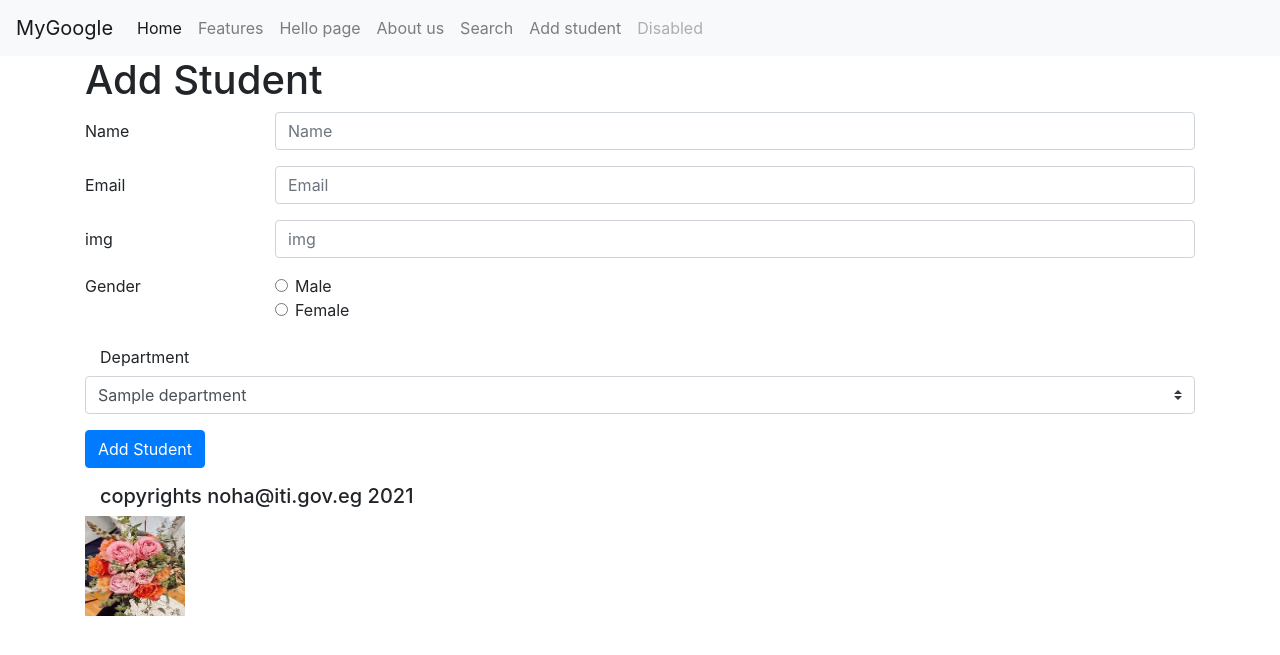
After one commit to NohaAShehab/st_g11_day04, a Django app: page /students/add in a window 1280 px wide. The commit adds this page. Shown: the top 655 px of the page. Run offline with Django 3.2, Linux system fonts and the light colour scheme; tables that the repository leaves empty hold one stand-in row (values such as "Sample post"); some libraries are stand-ins or nearby versions.

Commit message:
day03 files

```diff
--- /dev/null
+++ b/iti/students/templates/students/addstudent.html
@@ -0,0 +1,69 @@
+{% extends 'students/layouts/base.html' %}
+
+{% load static %}
+
+{% block body %}
+
+    <div class="container">
+        <h1> Add Student </h1>
+        <form action="" method="POST">
+            {% csrf_token %}
+          <div class="form-group row">
+            <label for="inputEmail3" class="col-sm-2 col-form-label">Name</label>
+            <div class="col-sm-10">
+              <input type="text" class="form-control" name="name" id="" placeholder="Name ">
+            </div>
+          </div>
+         <div class="form-group row">
+            <label for="inputEmail3" class="col-sm-2 col-form-label">Email</label>
+            <div class="col-sm-10">
+              <input type="email" class="form-control" name="email" id="" placeholder="Email">
+            </div>
+          </div>
+
+        <div class="form-group row">
+            <label for="inputEmail3" class="col-sm-2 col-form-label">img</label>
+            <div class="col-sm-10">
+              <input type="text" class="form-control" name="img" placeholder="img">
+            </div>
+          </div>
+          <fieldset class="form-group">
+            <div class="row">
+              <legend class="col-form-label col-sm-2 pt-0">Gender</legend>
+              <div class="col-sm-10">
+                <div class="form-check">
+                  <input class="form-check-input" type="radio" name="gender" id="gridRadios1" value="m" >
+                  <label class="form-check-label" for="gridRadios1">
+                    Male
+                  </label>
+                </div>
+                <div class="form-check">
+                  <input class="form-check-input" type="radio" name="gender" id="gridRadios2" value="f">
+                  <label class="form-check-label" for="gridRadios2">
+                    Female
+                  </label>
+                </div>
+              </div>
+            </div>
+          </fieldset>
+        <div class="form-group">
+        <label for="inputEmail3" class="col-sm-2 col-form-label">Department</label>
+            <select class="custom-select" name ="dept" required>
+            {% for dept in depts %}
+              <option value="{{dept.id}}">{{dept.dept_name}}</option>
+            {% endfor %}
+            </select>
+            <div class="invalid-feedback">Example invalid custom select feedback</div>
+        </div>
+
+          <div class="form-group row">
+            <div class="col-sm-10">
+              <button type="submit" class="btn btn-primary">Add Student</button>
+            </div>
+          </div>
+        </form>
+
+    </div>
+
+
+{% endblock %}
--- a/iti/students/templates/students/layouts/base.html
+++ b/iti/students/templates/students/layouts/base.html
@@ -30,6 +30,15 @@
             <li class="nav-item">
             <a class="nav-link" href="/students/aboutus">About us </a>
           </li>
+            </li>
+            <li class="nav-item">
+            <a class="nav-link" href="{% url 'searchstudent' %}">Search </a>
+          </li>
+             </li>
+            <li class="nav-item">
+            <a class="nav-link" href="{% url 'addstudent' %}">Add student </a>
+          </li>
+
           <li class="nav-item">
             <a class="nav-link disabled" href="#" tabindex="-1" aria-disabled="true">Disabled</a>
           </li>
--- a/iti/students/templates/students/students.html
+++ b/iti/students/templates/students/students.html
@@ -21,14 +21,12 @@
 <!--    {{students}}-->
     <div class="container" >
     {% for std in students %}
-
-<!--        <li> {{std}} </li>-->
         <div class="card" style="width: 18rem; margin: 10px; display:inline-block">
           <img width="250" height="250" src="{% static 'students/images/'|add:std.img %}" class="card-img-top" alt="...">
           <div class="card-body">
             <h5 class="card-title">{{std.name}}</h5>
             <p class="card-text">{{std.img}}</p>
-            <a href="{% url 'studentprofile' std.name %}" class="btn btn-primary">
+            <a href="{% url 'studentprofile' std.id %}" class="btn btn-primary">
                 Go to {{std.name}} profile</a>
           </div>
         </div>
--- a/iti/students/urls.py
+++ b/iti/students/urls.py
@@ -1,18 +1,21 @@
 from django.urls import path
 from students.views import home, hello, helloPage, google, \
-    listStudentFun, aboutus, teststyle,studentProfile
+    listStudentFun, aboutus, teststyle,studentProfile,search, addStudent
 
 urlpatterns = [
 
     # url parameter
     path('home/', home, name="studentshome"),
-    path('hello/<myname>/<email>', hello),
+    path('hello/<str:myname>/<email>', hello),
     path('hellopage', helloPage),
     path('studentgoogle', google, name="mygoogle"),
     path('liststudents', listStudentFun, name="allstudents"),
     path('aboutus', aboutus, name='aboutus'),
     path('style', teststyle, name='teststyle'),
-    path("liststudents/<std_name>", studentProfile, name="studentprofile")
+    # enforce the request will be sent to the view if only the std_id int
+    path("liststudents/<int:std_id>", studentProfile, name="studentprofile"),
+    path("searchstudent", search, name="searchstudent"),
+    path("add", addStudent, name="addstudent"),
 
     # courses
 
--- a/iti/students/views.py
+++ b/iti/students/views.py
@@ -1,5 +1,7 @@
-from django.shortcuts import render
+from django.shortcuts import render, get_object_or_404, redirect
 from django.http import HttpResponse
+from students.models import Student
+from depts.models import Department
 
 
 # Create your views here.
@@ -15,6 +17,8 @@ students = [
     {"name": "Noha", "img": "im2.jpg"},
     {"name": "Radwa", "img": "img.jpg"}
 ]
+
+
 def home(request):
     # return with httpresponse
     return HttpResponse("<h1> <center> "
@@ -49,31 +53,36 @@ def listStudentFun(request):
     instructorname = "Noha"
     # if you want parameter from view to html , You need a dictionary
     # python dictionary
+    # I need to query the students from the database
+    # get students ---> using Model
+    # select * from student;
+    studentsObjects = Student.objects.all()  # <class 'django.db.models.query.QuerySet'>
+    # print(type(studentsObjects)) ## as ---> index
+    # return HttpResponse(studentsObjects[0].email)
 
-    # students name, imge   # list of dictionaies
-    # students = [
-    #     {"name": "Ahmed", "img": "im1.jpg"},
-    #     {"name": "Mohamed", "img": "im7.jpg"},
-    #     {"name": "Ali", "img": "im3.jpg"},
-    #     {"name": "Mostafa", "img": "im5.jpg"},
-    #     {"name": "Noha", "img": "im2.jpg"},
-    #     {"name": "Radwa", "img": "img.jpg"}
-    # ]
     info = {"name": "Noha", "email": "nshehab@iti.gov.eg"}
-    context = {"myname": instructorname, "students": students,
+    context = {"myname": instructorname, "students": studentsObjects,
                "info": info}
     return render(request, "students/students.html", context)
 
 
-def studentProfile(request, std_name):
-    student = {}
-    for std in students:
-        if std["name"] == std_name:
-            student = std
+def studentProfile(request, std_id):
+
+
+    # return HttpResponse(std_id)
+    # student = Student.objects.get(pk=std_id)
+    student = get_object_or_404(Student, pk=std_id)
+    # return HttpResponse(student.email)
+    print(student.gender)
+    if student.gender == 'm':
+        student.gender = "Male"
+    else:
+        student.gender = "Female"
 
     context = {"student": student}
-    # return HttpResponse(std_name)
+    # # return HttpResponse(std_name)
     return render(request, "students/studentprofile.html",context)
+    # return
 
 
 def aboutus(request):
@@ -82,3 +91,42 @@ def aboutus(request):
 
 def teststyle(request):
     return render(request, "students/index.html")
+
+
+def search(request):
+    print(request.method)
+
+    if request.method == "POST":
+        print(request.POST["searchname"])
+        searchname = request.POST["searchname"]
+        ## goto database search about students , with name ali
+        students = Student.objects.filter(name=searchname)
+        print(students)
+        context = {"searchres":students}
+        return render(request, 'students/search.html', context)
+    elif request.method == "GET":
+        return render(request, 'students/search.html')
+
+
+
+def addStudent(request):
+    if request.method == "GET":
+        departments = Department.objects.all()
+        context = {"depts": departments}
+        return render(request,'students/addstudent.html', context)
+
+    if request.method =="POST":
+        # create student object
+        print(request.POST["dept"])
+        std = Student()
+        std.name = request.POST["name"]
+        std.email = request.POST["email"]
+        std.img = request.POST["img"]
+        std.gender = request.POST["gender"]
+        # dept is missing , I need deptartment object
+        mydept = Department.objects.get(pk=request.POST["dept"])
+        std.dept = mydept
+        # save it to the database
+        std.save()
+        # return to the all students page
+        return redirect("allstudents")
```
Also changed, not shown: iti/day03notes.txt (added, +52 -0 lines), iti/students/models.py (+17 -1 lines), iti/students/templates/students/search.html (added, +31 -0 lines), iti/students/templates/students/studentprofile.html (+20 -1 lines), iti/students/migrations/0002_student_gender.py (added), iti/students/migrations/0003_auto_20210907_0956.py (added), iti/students/migrations/0004_student_dept.py (added), iti/students/migrations/0005_alter_student_dept.py (added).
